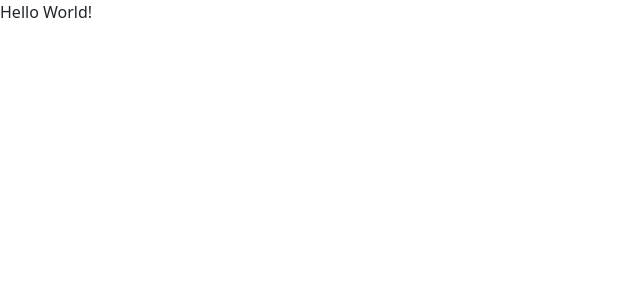
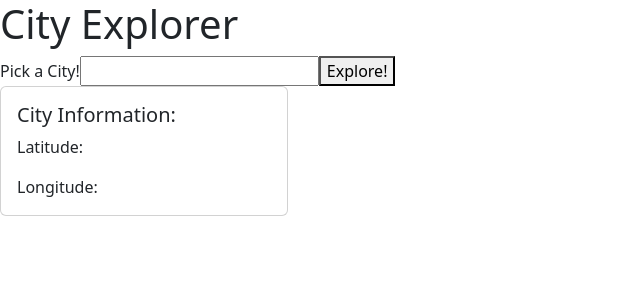
Before and after one commit to JMCov/city-explorer, a React (Create React App) app: page / in a window 1280 px wide. Shown: the top 300 px of the page, without its empty margins (0-640 px from the left). Built offline with nearby package versions, Linux system fonts and the light colour scheme.

Commit message:
Functioning site with city,lat,long

```diff
--- a/src/App.js
+++ b/src/App.js
@@ -1,27 +1,87 @@
 import './App.css';
 import React from 'react'
 import 'bootstrap/dist/css/bootstrap.min.css';
-// import axios from 'axios';
+import axios from 'axios';
+import Card from 'react-bootstrap/Card';
 
 
-class App extends React.Component{
+class App extends React.Component {
   constructor(props) {
     super(props);
     this.state = {
-
-
-
-
-
+      city: '',
+      cityData: [],
+      error: false,
+      errorMessage: ''
 
     }
   }
 
+  handleInput = (e) => {
+    this.setState({
+      city: e.target.value
+    })
+  }
 
-render(){
-return(
+  getCityData = async (e) => {
+    e.preventDefault();
+
+    try {
+      // TODO: need use axios to hit LocationIQ - async/await
+      let url = `https://us1.locationiq.com/v1/search?key=${process.env.REACT_APP_KEY}&q=${this.state.city}&format=json`
+
+      console.log(url);
+      let cityDataFromAxios = await axios.get(url)
+      console.log(cityDataFromAxios.data)
+      // TODO: save that data to state
+      this.setState({
+        cityData: cityDataFromAxios.data[0],
+        error: false
+      })
+
+
+      //  *** FOR YOUR LAB YOU WILL NEED TO GET A MAP IMAGE SRC. Example: ***
+      // ** `https://maps.locationiq.com/v3/staticmap?key=${process.env.REACT_APP_LOCATIONIQ_API_KEY}&center=47.6038321,-122.3300624&zoom=10`
+
+    } catch (error) {
+      console.log(error);
+      this.setState({
+        error: true,
+        errorMessage: error.message
+      })
+    }
+  }
+
+  render() {
+    return (
       <>
-  Hello World!
+        <h1>City Explorer</h1>
+
+        <form onSubmit={this.getCityData}>
+          <label htmlFor=""> Pick a City!
+            <input type="text" onInput={this.handleInput} />
+            <button type='submit'>Explore!</button>
+          </label>
+
+        </form>
+
+
+        {/* Ternary - W ? T : F */}
+        {
+          this.state.error
+            ? <p>{this.state.errorMessage}</p>
+            : <Card style={{ width: '18rem' }}>
+                <Card.Body>
+                  <Card.Title>City Information: {this.state.cityData.display_name}</Card.Title>
+                  <Card.Text>Latitude: {this.state.cityData.lat}</Card.Text>
+                  <Card.Text>Longitude: {this.state.cityData.lon}</Card.Text>
+                </Card.Body>
+              </Card>
+
+        }
+
+
+
       </>
     )
 
```
Lines whose indentation alone changed are shown as unchanged.
